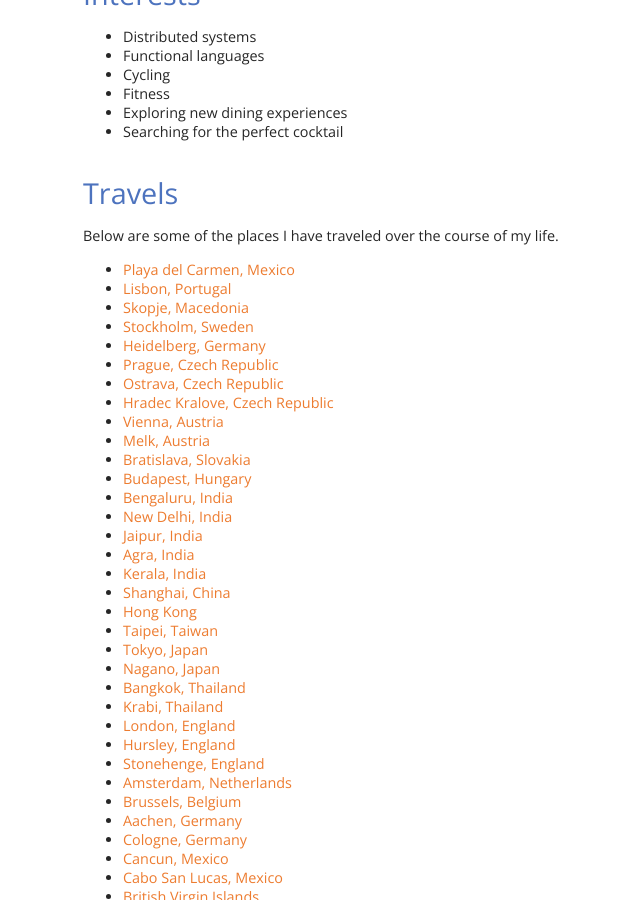
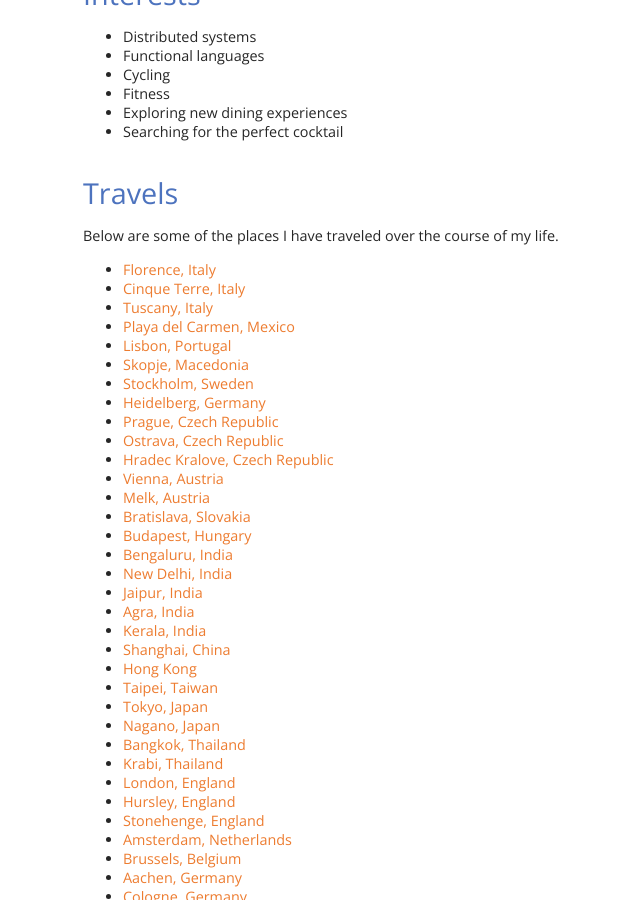
Before and after one commit to davidledwards/davidledwards.github.io, a Jekyll site: the page built from about/index.md, in a window 1280 px wide and 900 px high, scrolled down 2245 px. Shown: the whole window, without its empty margins (109-749 px from the left). Built offline with Jekyll 4.4.1, drawn with Linux system fonts in a browser that asks for light colours.

Commit message:
add places in Italy

```diff
--- a/about/index.md
+++ b/about/index.md
@@ -108,6 +108,9 @@ Other projects can be found on my GitHub [repository](https://github.com/davidle
 ## Travels
 Below are some of the places I have traveled over the course of my life.
 
+* [Florence, Italy](https://goo.gl/maps/ntLhkhb8BGUiCqLP6)
+* [Cinque Terre, Italy](https://goo.gl/maps/urXekruTufdnMjUU9)
+* [Tuscany, Italy](https://goo.gl/maps/hK1q8iYBdLPmNMWu8)
 * [Playa del Carmen, Mexico](https://goo.gl/maps/iGM3AWQk2Xs)
 * [Lisbon, Portugal](https://goo.gl/maps/qNVNR1cBFRr)
 * [Skopje, Macedonia](https://goo.gl/maps/M1KannUcvTv)
```
